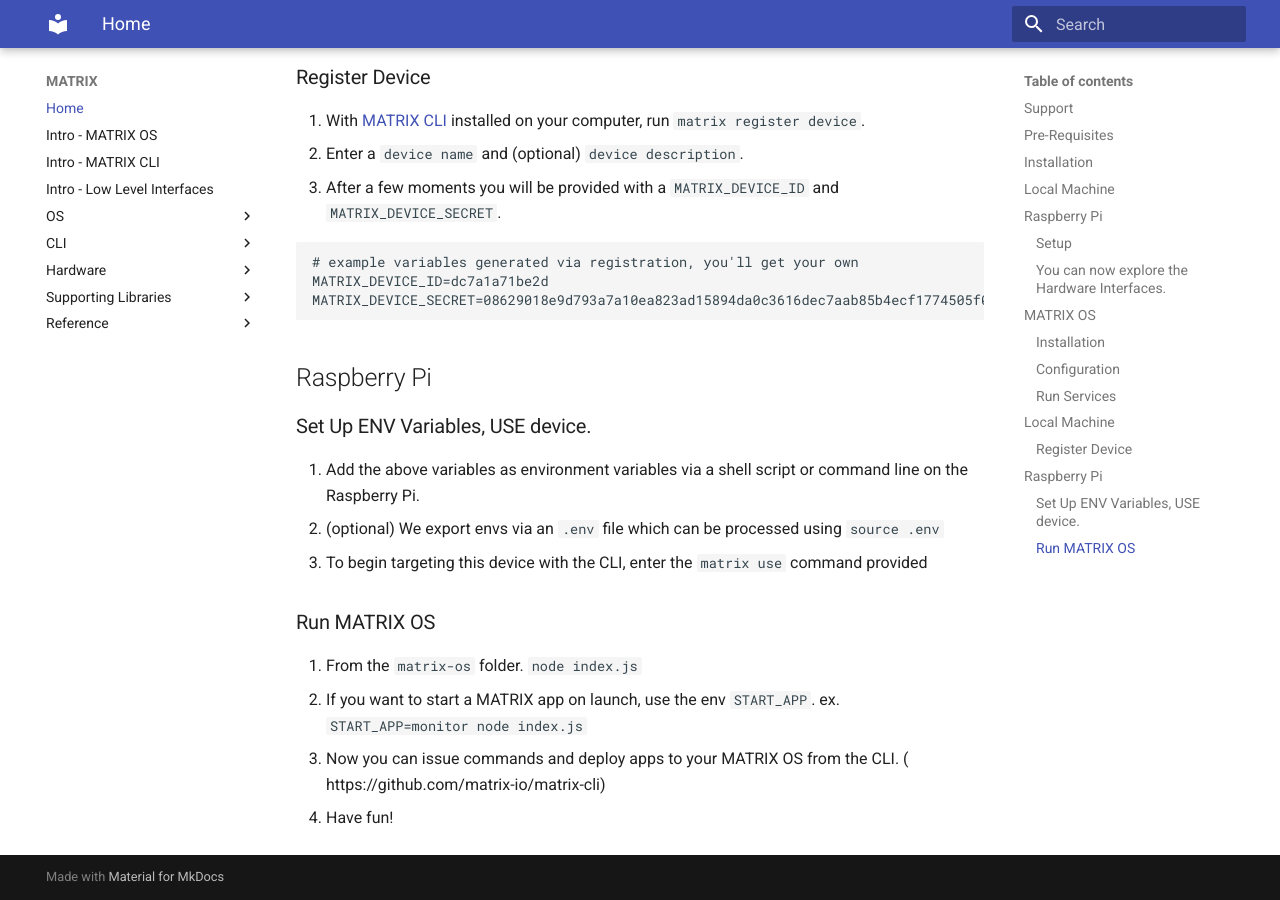
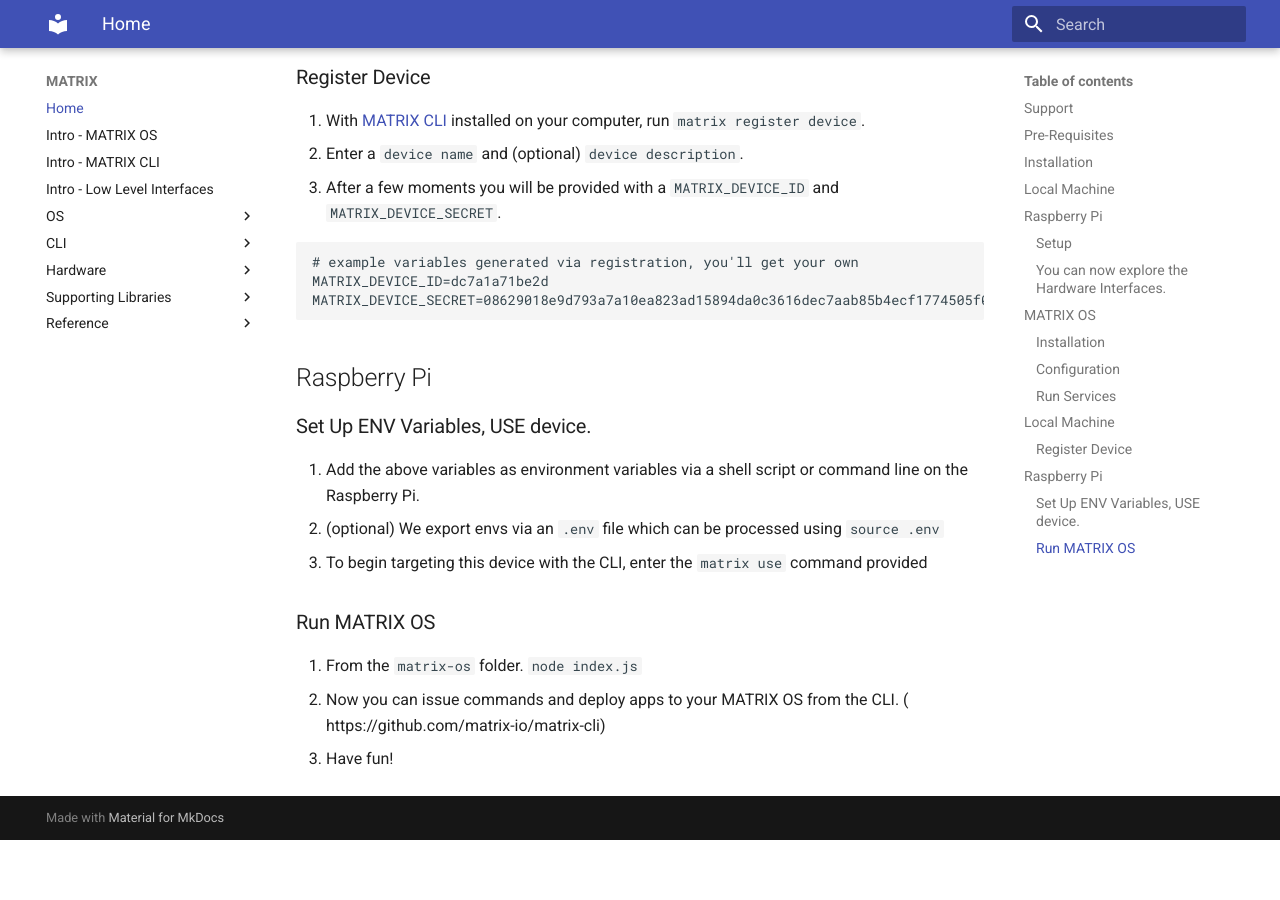
Before and after one commit to matrix-io/matrix-documentation, an MkDocs documentation site: the page built from docs/index.md, in a window 1280 px wide and 900 px high, scrolled down 2138 px. Built offline with MkDocs 1.6.1 and Material for MkDocs 9.7.7, drawn with Linux system fonts in a browser that asks for light colours; old or Windows-style settings are respelled for this version of MkDocs; after the commit the page ends 2978 px from its top, so only the background shows below that.

Commit message:
removing START_APP

```diff
--- a/docs/index.md
+++ b/docs/index.md
@@ -89,6 +89,5 @@
 ### Run MATRIX OS
 
 1. From the `matrix-os` folder. `node index.js`
-1. If you want to start a MATRIX app on launch, use the env `START_APP`. ex. `START_APP=monitor node index.js`
 1. Now you can issue commands and deploy apps to your MATRIX OS from the CLI. ( https://github.com/matrix-io/matrix-cli)
 1. Have fun!
```
